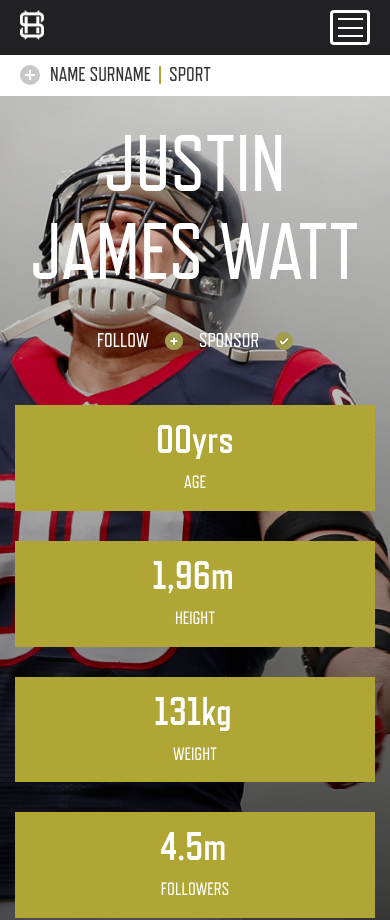
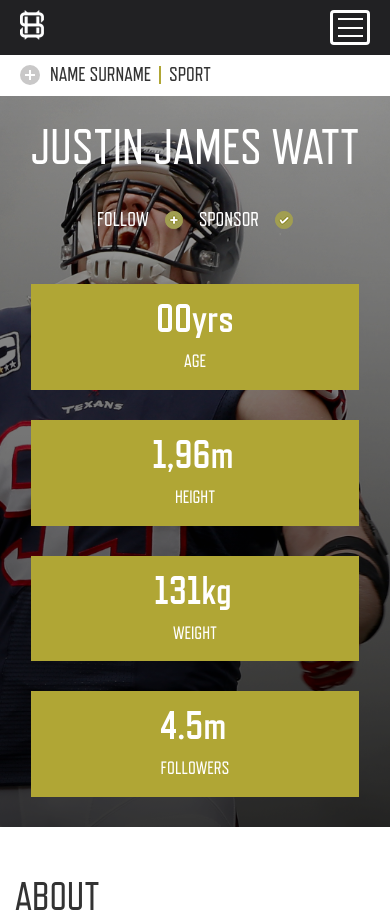
Before and after one commit to milk-2-dev/work_hs, a website: page app/athletes/profile.html in a window 390 px wide. Shown: the top 920 px of the page. Drawn offline with Linux system fonts and the light colour scheme.

Commit message:
profile testing responsive finish

```diff
--- a/app/js/main.js
+++ b/app/js/main.js
@@ -229,7 +229,7 @@ $('document').ready(function(){
     }).data('owlCarousel');
 
 
-    //profile page
+    //profile page prof-image
     var owl = $("#profile-img-slider").owlCarousel({
         items: 3,
         slideSpeed: 500,
@@ -259,6 +259,8 @@ $('document').ready(function(){
         }
     }).data('owlCarousel');
 
+
+    //profile page prof-news
     var owl = $("#profile-news-slider").owlCarousel({
         items: 4,
         slideSpeed: 500,
@@ -334,6 +336,7 @@ $('document').ready(function(){
         }
     })
 
+    //Dynamic margin for header
     function marginTopHeader(){
         var headerHeight = $('.header').outerHeight(true);
 
@@ -342,88 +345,13 @@ $('document').ready(function(){
 
     marginTopHeader();
 
-
-    // var supportTouch = $.support.touch,
-    //     scrollEvent = "touchmove scroll",
-    //     touchStartEvent = supportTouch ? "touchstart" : "mousedown",
-    //     touchStopEvent = supportTouch ? "touchend" : "mouseup",
-    //     touchMoveEvent = supportTouch ? "touchmove" : "mousemove";
-    // $.event.special.swipeupdown = {
-    //     setup: function() {
-    //         var thisObject = this;
-    //         var $this = $(thisObject);
-    //         $this.bind(touchStartEvent, function(event) {
-    //             var data = event.originalEvent.touches ?
-    //                     event.originalEvent.touches[ 0 ] :
-    //                     event,
-    //                 start = {
-    //                     time: (new Date).getTime(),
-    //                     coords: [ data.pageX, data.pageY ],
-    //                     origin: $(event.target)
-    //                 },
-    //                 stop;
-    //
-    //             function moveHandler(event) {
-    //                 if (!start) {
-    //                     return;
-    //                 }
-    //                 var data = event.originalEvent.touches ?
-    //                     event.originalEvent.touches[ 0 ] :
-    //                     event;
-    //                 stop = {
-    //                     time: (new Date).getTime(),
-    //                     coords: [ data.pageX, data.pageY ]
-    //                 };
-    //
-    //                 // prevent scrolling
-    //                 if (Math.abs(start.coords[1] - stop.coords[1]) > 10) {
-    //                     event.preventDefault();
-    //                 }
-    //             }
-    //             $this
-    //                 .bind(touchMoveEvent, moveHandler)
-    //                 .one(touchStopEvent, function(event) {
-    //                     $this.unbind(touchMoveEvent, moveHandler);
-    //                     if (start && stop) {
-    //                         if (stop.time - start.time < 1000 &&
-    //                             Math.abs(start.coords[1] - stop.coords[1]) > 30 &&
-    //                             Math.abs(start.coords[0] - stop.coords[0]) < 75) {
-    //                             start.origin
-    //                                 .trigger("swipeupdown")
-    //                                 .trigger(start.coords[1] > stop.coords[1] ? "swipeup" : "swipedown");
-    //                         }
-    //                     }
-    //                     start = stop = undefined;
-    //                 });
-    //         });
-    //     }
-    // };
-    // $.each({
-    //     swipedown: "swipeupdown",
-    //     swipeup: "swipeupdown"
-    // }, function(event, sourceEvent){
-    //     $.event.special[event] = {
-    //         setup: function(){
-    //             $(this).bind(sourceEvent, $.noop);
-    //         }
-    //     };
-    // });
-    //
-    // $('.profile-section1').on('swipedown',function(){
-    //     $('.user-profile-bar').removeClass('user-profile-bar--hidden');
-    // } );
-    // $('.profile-section1').on('swipeup',function(){
-    //     $('.user-profile-bar').addClass('user-profile-bar--hidden');
-    // } );
-
-
     //Hiding header on mob
     function ReverseFixedHeader() {
         var myWidth = $('body').innerWidth();
         if (myWidth < 768) {
             var heightScrollLocal, heightScroll = 0;
             $(window).on("scroll", function() {
-                if ($(window).scrollTop() > 50){
+                if ($(window).scrollTop() > 95){
                     heightScroll = $(this).scrollTop();
                     if(heightScroll > heightScrollLocal){
                         $('.header').addClass('fixed--hide');
--- a/app/sass/_max-550.scss
+++ b/app/sass/_max-550.scss
@@ -59,4 +59,26 @@
   .worked-with__item {
     width: 100%;
   }
+
+  .profile-section1{
+    &:before {
+      content: '';
+      position: absolute;
+      top: 0;
+      left: 0;
+      bottom: 0;
+      right: 0;
+      background: rgba(0, 0, 0, 0.3);
+      z-index: 0;
+    }
+
+    .user-status,
+    .info-summary, h1{
+      position: relative;
+    }
+
+    h1{
+      font-size: 50px;
+    }
+  }
 }
```
Also changed, not shown: app/css/main.css.
